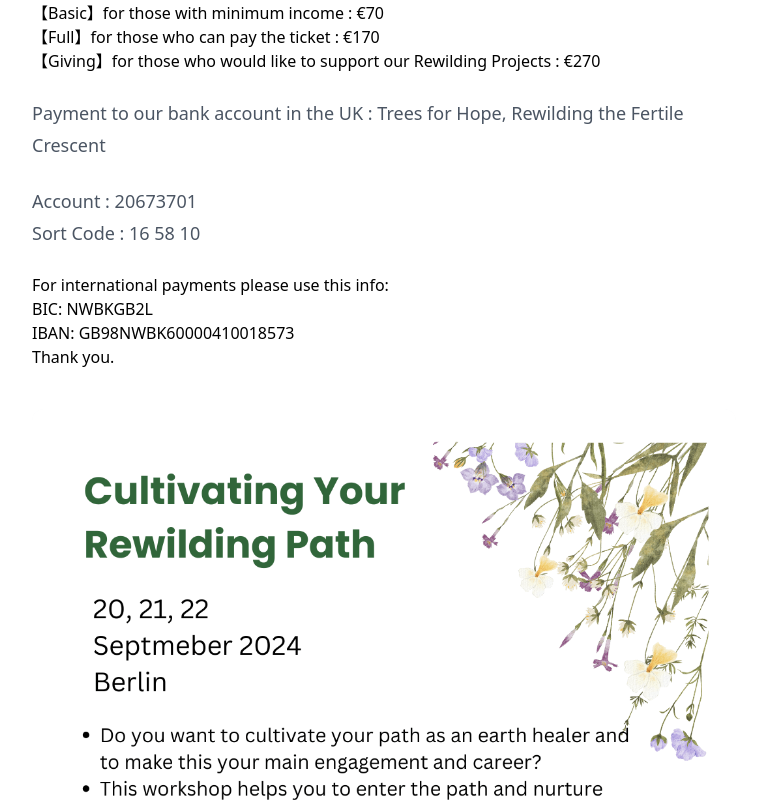
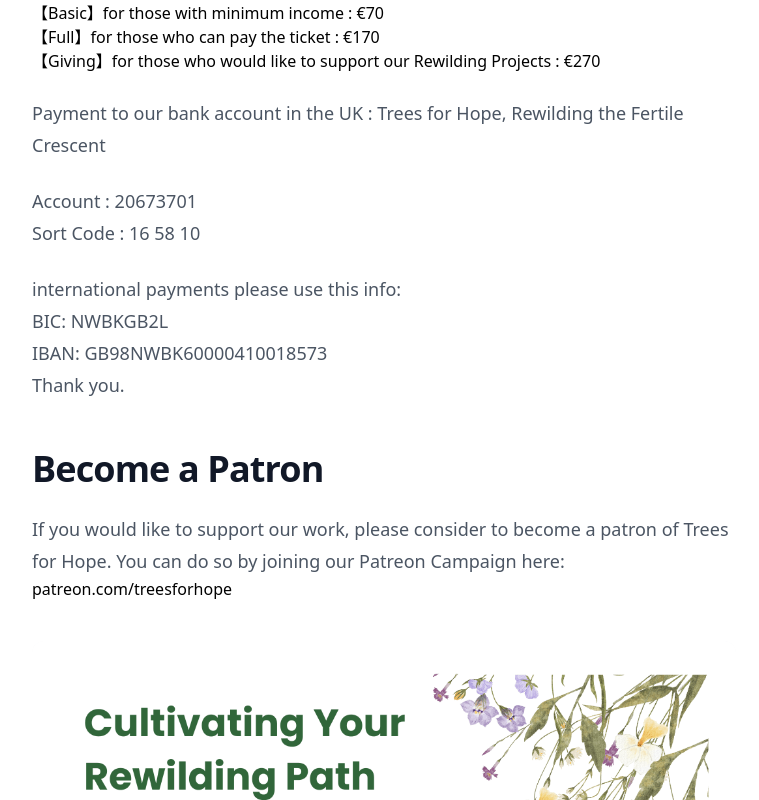
Before and after one commit to nirdoshyaqin/trees_for_hope, a Next.js app: page /rewilding_path_in_berlin in a window 1280 px wide. Shown: the part 1435-2235 px from the top of the page, without its empty margins (256-1015 px from the left). Built offline with nearby package versions, Linux system fonts and the light colour scheme.

Commit message:
微調整

```diff
--- a/pages/rewilding_path_in_berlin.js
+++ b/pages/rewilding_path_in_berlin.js
@@ -67,7 +67,7 @@ export default function RewildingPathInBerlin() {
                 <p className="mt-6 text-lg leading-8 text-gray-600">This workshop is for those who wish to start and deepen their journey in the field of ecological restoration, earth healing, or rewilding. ​Now in the era of climate disruption, many of us are seeking to change our relationship with nature and to contribute to its recovery.</p>
                 <p className="mt-6 text-lg leading-8 text-gray-600">We encourage you to bring your concerns, questions, passions, visions, dreams, actions. We will be weaving a field of connections between the participants, allowing ourselves to deepen in our rewilding journeys.</p>
                 <p className="mt-6 text-lg leading-8 text-gray-600">We expect this workshop will spark a new fire in your life. The fire of your rewilding journey could be tended by your commitment to the next steps on the path. You may be met by a landscape, a place that you recognise as kin. A rewilding journey is about having a deepening relationship with a place that you know as home.</p>
-                <h2 className="mt-12 text-2xl font-bold tracking-tight text-gray-900 sm:text-4xl">Price and Payment</h2>
+                <h3 className="mt-12 text-2xl font-bold tracking-tight text-gray-900 sm:text-4xl">Price and Payment</h3>
                 <p className="mt-6 text-lg leading-8 text-gray-600">We offer three tiers of price and payment</p>
                 <ul>
                   <li>【Basic】for those with minimum income : €70</li>
@@ -81,11 +81,15 @@ export default function RewildingPathInBerlin() {
                   ​Sort Code : 16 58 10
                   <br />
                 </p>{" "}
-                <p className="mt-6 text-lg leading-8 text-gray-600"></p>For international payments please use this info:
-                <br /> BIC: NWBKGB2L <br />
-                IBAN: GB98NWBK60000410018573 <br />
-                Thank you.
-                <br />
+                <p className="mt-6 text-lg leading-8 text-gray-600">
+                  international payments please use this info:
+                  <br /> BIC: NWBKGB2L <br />
+                  IBAN: GB98NWBK60000410018573 <br />
+                  Thank you.{" "}
+                </p>
+                <h3 className="mt-12 text-2xl font-bold tracking-tight text-gray-900 sm:text-4xl">Become a Patron</h3>
+                <p className="mt-6 text-lg leading-8 text-gray-600">If you would like to support our work, please consider to become a patron of Trees for Hope. You can do so by joining our Patreon Campaign here:</p>
+                <a href="https://www.patreon.com/treesforhope/about">patreon.com/treesforhope</a>
                 <div className="mx-auto max-w-3xl text-base leading-7 text-gray-700">
                   <figure className="mt-10 mb-16">
                     <Image loader={imageLoader} src="/rewilding_path_in_berlin/main_img_01.png" className="rounded-xl bg-gray-50" alt="Rewilding Path In Berlin Main Image" sizes="(max-width: 768px) 100vw, (max-width: 1200px) 50vw, 33vw" width={768} height={1024} />
```
